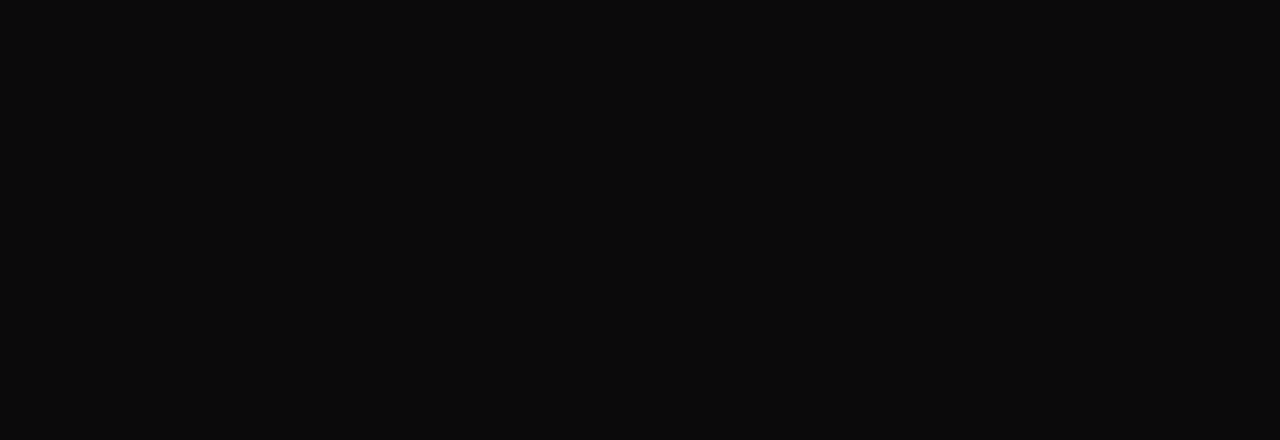
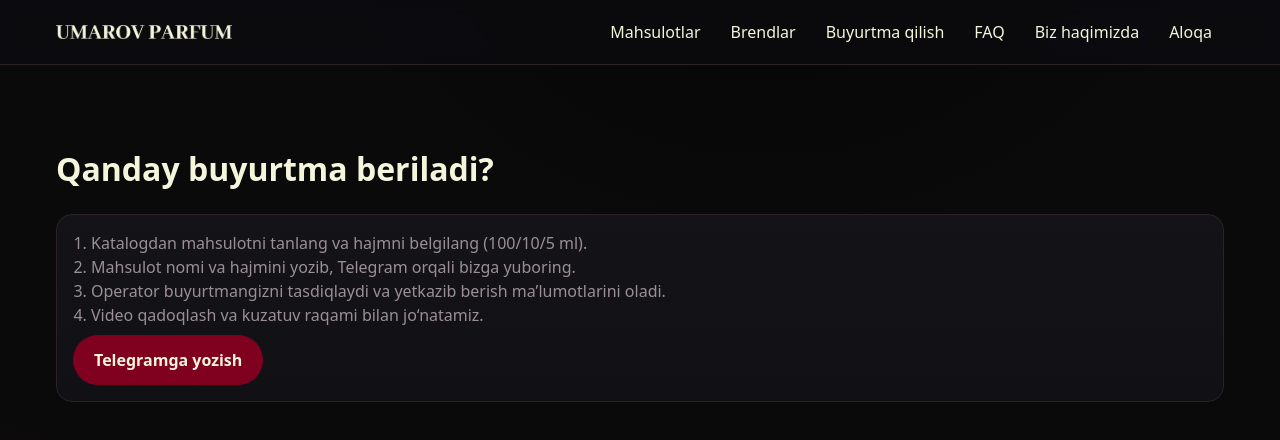
Before and after one commit to umarovcoder/umarovparfum, a React (Vite) app: page /how-to-order in a window 1280 px wide. Before the commit this address had no page. Shown: the top 440 px of the page. Built offline with nearby package versions, Linux system fonts and the light colour scheme.

Commit message:
fixed bugs

```diff
--- a/src/App.jsx
+++ b/src/App.jsx
@@ -5,6 +5,9 @@
 import ProductDetail from './pages/Products/ProductDetail'
 import About from './pages/About/About'
 import Contact from './pages/Contact/Contact'
+import HowToOrder from './pages/HowToOrder/HowToOrder'
+import Brands from './pages/Brands/Brands'
+import FAQ from './pages/FAQ/FAQ'
 
 const App = () => {
   return (
@@ -15,6 +18,9 @@
         <Route path="/products/:id" element={<ProductDetail/>} />
         <Route path="/about" element={<About/>} />
         <Route path="/contact" element={<Contact/>} />
+        <Route path="/how-to-order" element={<HowToOrder/>} />
+        <Route path="/brands" element={<Brands/>} />
+        <Route path="/faq" element={<FAQ/>} />
       </Routes>
     </BrowserRouter>
   )
--- a/src/components/Header/Header.jsx
+++ b/src/components/Header/Header.jsx
@@ -14,6 +14,9 @@
         </Link>
         <nav className={`nav ${isOpen ? 'open' : ''}`}>
           <NavLink to="/products" onClick={() => setIsOpen(false)}>Mahsulotlar</NavLink>
+          <NavLink to="/brands" onClick={() => setIsOpen(false)}>Brendlar</NavLink>
+          <NavLink to="/how-to-order" onClick={() => setIsOpen(false)}>Buyurtma qilish</NavLink>
+          <NavLink to="/faq" onClick={() => setIsOpen(false)}>FAQ</NavLink>
           <NavLink to="/about" onClick={() => setIsOpen(false)}>Biz haqimizda</NavLink>
           <NavLink to="/contact" onClick={() => setIsOpen(false)}>Aloqa</NavLink>
         </nav>
--- a/src/index.css
+++ b/src/index.css
@@ -21,7 +21,9 @@
 
 body {
   margin: 0;
-  background: var(--bg);
+  background: radial-gradient(1200px 900px at 60% -10%, rgba(0,0,0,.45), transparent 40%),
+              radial-gradient(900px 600px at -10% 80%, rgba(128,0,32,.18), transparent 40%),
+              var(--bg);
   color: var(--text);
   font-family: ui-sans-serif, system-ui, -apple-system, Segoe UI, Roboto, "Helvetica Neue", Arial, "Noto Sans", "Apple Color Emoji", "Segoe UI Emoji";
   line-height: 1.5;
--- /dev/null
+++ b/src/pages/Brands/Brands.jsx
@@ -0,0 +1,24 @@
+import React from 'react'
+import Header from '../../components/Header/Header'
+
+const BRANDS = ['Dior', 'Chanel', 'Gucci', 'YSL', 'Creed', 'Montale', 'Tom Ford']
+
+const Brands = () => {
+  return (
+    <div>
+      <Header/>
+      <main className="section">
+        <div className="container">
+          <h1 style={{marginTop:0}}>Brendlar</h1>
+          <div className="grid" style={{gridTemplateColumns:'repeat(3, minmax(0,1fr))', gap:12}}>
+            {BRANDS.map(b => (
+              <div key={b} className="card"><div className="card-body"><strong className="card-title">{b}</strong><p className="card-text">Original to‘plamlar va raspiv xizmat mavjud.</p></div></div>
+            ))}
+          </div>
+        </div>
+      </main>
+    </div>
+  )
+}
+
+export default Brands
--- a/src/pages/Contact/Contact.jsx
+++ b/src/pages/Contact/Contact.jsx
@@ -41,6 +41,15 @@
       <main className="section">
         <div className="container">
           <h1 style={{marginTop:0}}>Aloqa</h1>
+          <div className="card" style={{marginTop:12, marginBottom:16}}>
+            <div className="card-body" style={{display:'grid', gap:8}}>
+              <strong className="card-title">Telegram orqali tez bog‘laning</strong>
+              <p className="card-text">Buyurtma berish, maslahat va savollar uchun quyidagi tugma orqali yozing.</p>
+              <div>
+                <a className="btn" href="https://t.me/" target="_blank" rel="noreferrer">Telegramga yozish</a>
+              </div>
+            </div>
+          </div>
           <div className="grid" style={{gridTemplateColumns:'1fr',gap:'16px',maxWidth:'720px'}}>
             <form className="card" onSubmit={handleSubmit}>
               <div className="card-body">
--- /dev/null
+++ b/src/pages/FAQ/FAQ.jsx
@@ -0,0 +1,22 @@
+import React from 'react'
+import Header from '../../components/Header/Header'
+
+const FAQ = () => {
+  return (
+    <div>
+      <Header/>
+      <main className="section">
+        <div className="container">
+          <h1 style={{marginTop:0}}>Tez-tez so‘raladigan savollar</h1>
+          <div className="faq" style={{marginTop:12}}>
+            <details className="faq-item"><summary>Raspiv qanday amalga oshiriladi?</summary><p>Steril sharoitda toza shishalarga quyiladi, muhr bilan jo‘natiladi.</p></details>
+            <details className="faq-item"><summary>Original ekanligini qanday tekshirasiz?</summary><p>Batch-code va tashqi ko‘rinish bo‘yicha tekshiruv, video qadoqlash.</p></details>
+            <details className="faq-item"><summary>Yetkazib berish muddati?</summary><p>Odatda 1–3 ish kuni, hududga qarab.</p></details>
+          </div>
+        </div>
+      </main>
+    </div>
+  )
+}
+
+export default FAQ
--- /dev/null
+++ b/src/pages/HowToOrder/HowToOrder.jsx
@@ -0,0 +1,30 @@
+import React from 'react'
+import Header from '../../components/Header/Header'
+
+const HowToOrder = () => {
+  return (
+    <div>
+      <Header/>
+      <main className="section">
+        <div className="container">
+          <h1 style={{marginTop:0}}>Qanday buyurtma beriladi?</h1>
+          <div className="card" style={{marginTop:12}}>
+            <div className="card-body" style={{display:'grid', gap:8}}>
+              <ol style={{margin:0, paddingLeft:18, color:'var(--muted)'}}>
+                <li>Katalogdan mahsulotni tanlang va hajmni belgilang (100/10/5 ml).</li>
+                <li>Mahsulot nomi va hajmini yozib, Telegram orqali bizga yuboring.</li>
+                <li>Operator buyurtmangizni tasdiqlaydi va yetkazib berish ma’lumotlarini oladi.</li>
+                <li>Video qadoqlash va kuzatuv raqami bilan jo‘natamiz.</li>
+              </ol>
+              <div>
+                <a className="btn" href="https://t.me/" target="_blank" rel="noreferrer">Telegramga yozish</a>
+              </div>
+            </div>
+          </div>
+        </div>
+      </main>
+    </div>
+  )
+}
+
+export default HowToOrder
--- a/src/pages/Products/ProductDetail.jsx
+++ b/src/pages/Products/ProductDetail.jsx
@@ -34,13 +34,13 @@
   return (
     <div>
       <Header/>
-      <main className="section">
-        <div className="container">
+      <main className="section" style={{display:'grid', justifyItems:'center'}}>
+        <div className="container" style={{maxWidth: 980}}>
           <nav style={{marginBottom: '16px'}}>
             <Link to="/products">← Katalog</Link>
           </nav>
 
-          <div className="grid" style={{gridTemplateColumns: '1fr 1fr', gap: '24px'}}>
+          <div className="grid" style={{gridTemplateColumns: '1fr 1fr', gap: '24px', alignItems:'start'}}>
             <div>
               {product.imageUrl ? (
                 <img
@@ -63,8 +63,9 @@
                       className="btn"
                       onClick={() => setSelectedMl(opt.value)}
                       style={{
-                        background: selectedMl === opt.value ? '#111' : undefined,
-                        color: selectedMl === opt.value ? '#fff' : undefined
+                        background: selectedMl === opt.value ? 'var(--primary)' : '#0f0f14',
+                        color: selectedMl === opt.value ? 'var(--accent)' : 'var(--text)',
+                        border: selectedMl === opt.value ? '1px solid transparent' : '1px solid var(--border)'
                       }}
                     >
                       {opt.label}
@@ -78,8 +79,15 @@
                 <span style={{color: '#888'}}>({selectedMl} ml)</span>
               </div>
 
-              <div className="card-actions" style={{marginTop: 16}}>
-                <button className="btn">Savatga qo'shish</button>
+              <div className="card" style={{marginTop: 20}}>
+                <div className="card-body" style={{display:'grid', gap:8}}>
+                  <strong className="card-title">Buyurtma berish</strong>
+                  <p className="card-text">Hozircha buyurtmalar Telegram orqali qabul qilinadi. Mahsulot nomi va hajmini yozib yuboring.</p>
+                  <div style={{display:'flex', gap:8, flexWrap:'wrap'}}>
+                    <a className="btn" href="https://t.me/" target="_blank" rel="noreferrer">Telegram orqali bog‘lanish</a>
+                    <Link className="btn" to="/how-to-order" style={{background:'transparent', color:'var(--text)', border:'1px solid var(--border)'}}>Qanday buyurtma berish?</Link>
+                  </div>
+                </div>
               </div>
             </div>
           </div>
--- a/src/pages/Products/Products.jsx
+++ b/src/pages/Products/Products.jsx
@@ -10,6 +10,25 @@
       <main className="section">
         <div className="container">
           <h1 style={{marginTop:0}}>Katalog</h1>
+
+          <div className="card" style={{marginTop:16}}>
+            <div className="card-body" style={{display:'grid', gap:12}}>
+              <div style={{display:'grid', gridTemplateColumns:'1fr 1fr 1fr', gap:8}}>
+                <input className="input" placeholder="Qidirish (nomi, brendi)"/>
+                <select className="input" style={{appearance:'none'}}>
+                  <option>Barcha toifalar</option>
+                  <option>Brend atirlar</option>
+                  <option>Raspiv atirlar</option>
+                </select>
+                <select className="input" style={{appearance:'none'}}>
+                  <option>Saralash: ommabop</option>
+                  <option>Yangi</option>
+                  <option>Narx: pastdan yuqoriga</option>
+                  <option>Narx: yuqoridan pastga</option>
+                </select>
+              </div>
+            </div>
+          </div>
 
           <section style={{marginTop: '24px'}}>
             <h2>Brend atirlar</h2>
```
